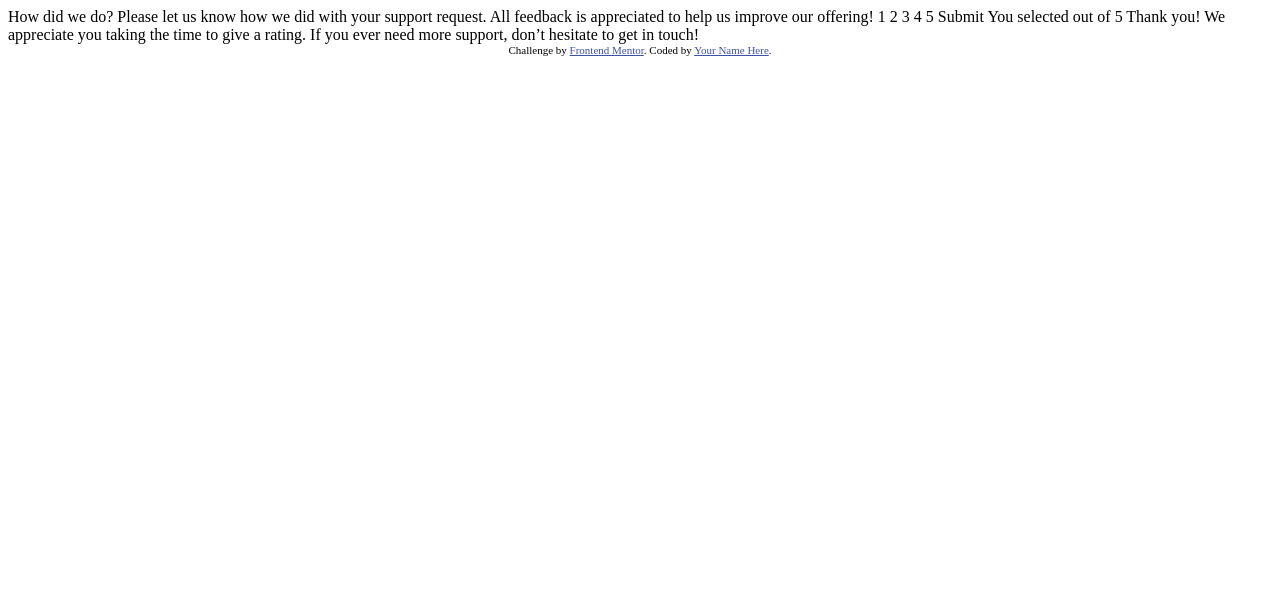
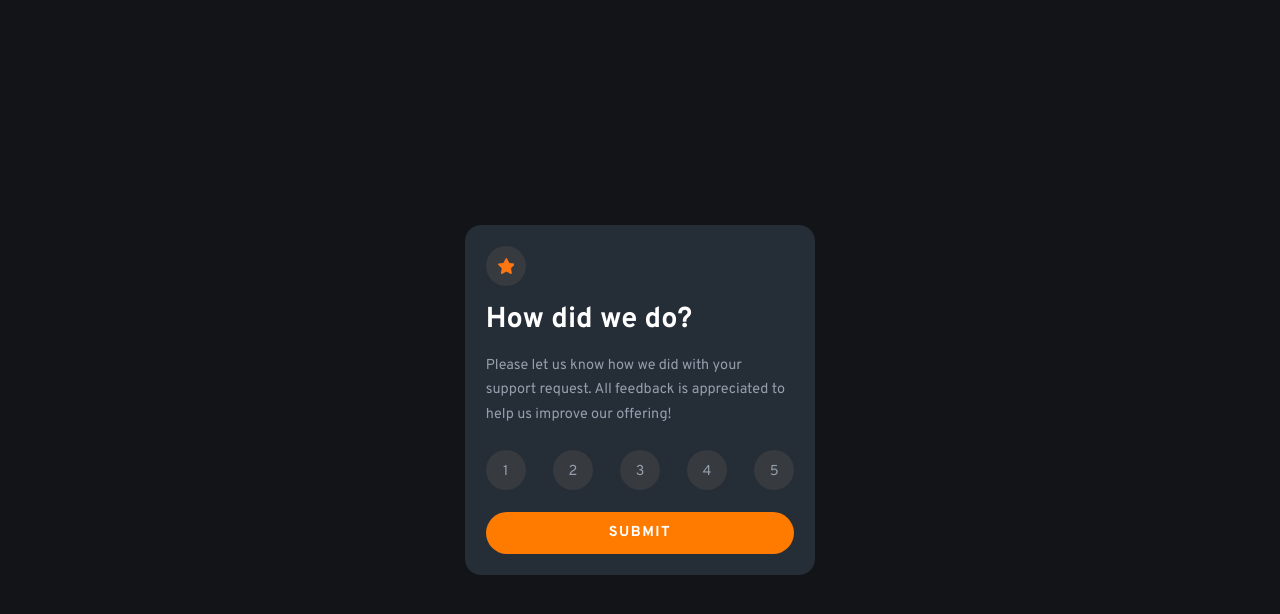
Before and after one commit to alaykabir/interactive-rating-component, a plain HTML site: page index.html in a window 1280 px wide. Drawn offline with Linux system fonts and the light colour scheme.

Commit message:
Finished

```diff
--- a/index.html
+++ b/index.html
@@ -1,49 +1,71 @@
 <!DOCTYPE html>
 <html lang="en">
+
 <head>
   <meta charset="UTF-8">
-  <meta name="viewport" content="width=device-width, initial-scale=1.0"> <!-- displays site properly based on user's device -->
+  <meta name="viewport" content="width=device-width, initial-scale=1.0">
+  <!-- displays site properly based on user's device -->
 
   <link rel="icon" type="image/png" sizes="32x32" href="./images/favicon-32x32.png">
 
+  <!-- Google Fonts -->
+  <link rel="preconnect" href="https://fonts.googleapis.com">
+  <link rel="preconnect" href="https://fonts.gstatic.com" crossorigin>
+  <link href="https://fonts.googleapis.com/css2?family=Overpass:wght@400;700&display=swap" rel="stylesheet">
+
   <title>Frontend Mentor | Interactive rating component</title>
+  <link rel="stylesheet" href="style.css" class="src">
+</head>
 
-  <!-- Feel free to remove these styles or customise in your own stylesheet 👍 -->
-  <style>
-    .attribution { font-size: 11px; text-align: center; }
-    .attribution a { color: hsl(228, 45%, 44%); }
-  </style>
-</head>
 <body>
 
   <!-- Rating state start -->
 
-  How did we do?
-
-  Please let us know how we did with your support request. All feedback is appreciated
-  to help us improve our offering!
-
-  1 2 3 4 5
-
-  Submit
+  <div class="container flex-group">
+    <div class="container-content flex-group">
+      <div class="container-icon">
+        <div class="icon"></div>
+      </div>
+      <h1 class="container-heading">How did we do?</h1>
+      <p class="container-info">
+        Please let us know how we did with your support request. All feedback is appreciated
+        to help us improve our offering!
+      </p>
+      <div class="container-rating flex-group">
+        <button class="rating-number">1</button>
+        <button class="rating-number">2</button>
+        <button class="rating-number">3</button>
+        <button class="rating-number">4</button>
+        <button class="rating-number">5</button>
+      </div>
+      <button class="button" id="submit">
+        Submit
+      </button>
+    </div>
+  </div>
 
   <!-- Rating state end -->
 
   <!-- Thank you state start -->
+  <div class="result-container flex-group hidden">
+    <div class="result-container-content flex-group">
+      <div class="result-icon"></div>
+      <div class="result-number">You selected
+        <span id="rate"></span> out of 5
+      </div>
+      <h1 class="result-container-heading">Thank you!</h1>
+      <p class="result-container-info">
+        We appreciate you taking the time to give a rating. If you ever need more support,
+        don’t hesitate to get in touch!
+      </p>
 
-  You selected <!-- Add rating here --> out of 5
+    </div>
+  </div>
+  <!--Thank you state end -->
 
-  Thank you!
+  <script src="script.js"></script>
 
-  We appreciate you taking the time to give a rating. If you ever need more support,
-  don’t hesitate to get in touch!
-
-  <!-- Thank you state end -->
-
-
-  <div class="attribution">
-    Challenge by <a href="https://www.frontendmentor.io?ref=challenge" target="_blank">Frontend Mentor</a>.
-    Coded by <a href="#">Your Name Here</a>.
   </div>
 </body>
+
 </html>
--- /dev/null
+++ b/script.js
@@ -0,0 +1,21 @@
+const submit_button = document.getElementById("submit");
+const rating_card = document.querySelector(".container");
+const thanks_card = document.querySelector(".result-container");
+const rating_numbers = document.querySelectorAll(".rating-number");
+const result = document.getElementById("rate");
+
+
+let click = false;
+rating_numbers.forEach((number) => {
+  number.addEventListener("click" , () =>{
+    result.innerHTML = number.innerHTML;
+    click = true;
+  })
+})
+
+submit_button.addEventListener("click", () => {
+  if(click){
+    thanks_card.classList.remove("hidden");
+    rating_card.classList.add("hidden");
+  }
+});
--- /dev/null
+++ b/style.css
@@ -0,0 +1,264 @@
+:root {
+  --clr-primary: hsl(29, 100%, 50%);
+
+  --clr-neutral-white: white;
+  --clr-neutral-grey: hsl(217, 12%, 63%);
+  --clr-neutral-number: hsl(218, 7%, 23%);
+  --clr-neutral-mg: hsl(216, 12%, 54%);
+  --clr-neutral-db: hsl(213, 19%, 18%);
+  --clr-neutral-vdb: hsl(216, 12%, 8%);
+
+  --ff-overpass: 'Overpass', sans-serif;
+
+  --fw-regular: 400;
+  --fw-bold: 700;
+}
+
+/*
+  1. Use a more-intuitive box-sizing model.
+*/
+*,
+*::before,
+*::after {
+  box-sizing: border-box;
+}
+
+/*
+  2. Remove default margin
+*/
+* {
+  margin: 0;
+}
+
+/*
+  3. Allow percentage-based heights in the application
+*/
+html,
+body {
+  height: 100%;
+  display: flex;
+  justify-content: center;
+  align-items: center;
+}
+
+/*
+  Typographic tweaks!
+  4. Add accessible line-height
+  5. Improve text rendering
+*/
+body {
+  line-height: 1.7;
+  -webkit-font-smoothing: antialiased;
+}
+
+/*
+  6. Improve media defaults
+*/
+img,
+picture,
+video,
+canvas,
+svg {
+  display: block;
+  max-width: 100%;
+}
+
+/*
+  7. Remove built-in form typography styles
+*/
+input,
+button,
+textarea,
+select {
+  font: inherit;
+}
+
+/*
+  8. Avoid text overflows
+*/
+p,
+h1,
+h2,
+h3,
+h4,
+h5,
+h6 {
+  overflow-wrap: break-word;
+}
+
+h1,
+h2,
+h3 {
+  line-height: 0.8;
+}
+
+/* general styling */
+
+body {
+  font-family: var(--ff-overpass);
+  font-weight: var(--fw-regular);
+  font-size: 0.9rem;
+  background-color: var(--clr-neutral-vdb);
+  color: var(--clr-neutral-white);
+
+  /* for this project */
+  margin: 2rem;
+  max-height: 350px;
+  max-width: 350px;
+}
+
+/* utilities */
+.flex-group {
+  display: flex;
+  gap: 1rem;
+  flex-wrap: wrap;
+}
+
+.hidden {
+  display: none;
+}
+
+.container {
+  --content-padding: 1.3rem;
+  --content-spacing: 1.5rem;
+
+  background-color: var(--clr-neutral-db);
+  border-radius: 1rem;
+  overflow: hidden;
+  /* display: none; */
+}
+
+.container-icon {
+  display: flex;
+  justify-content: center;
+  align-items: center;
+
+  height: 40px;
+  width: 40px;
+  background-color: var(--clr-neutral-number);
+  border-radius: 50%;
+
+  overflow: hidden;
+}
+
+.icon {
+  height: 16px;
+  width: 16px;
+  background-image: url(images/icon-star.svg);
+}
+
+.container-content {
+  flex-direction: column;
+  gap: 1.4rem;
+  padding: var(--content-padding);
+}
+
+.container-info {
+  color: var(--clr-neutral-grey);
+}
+
+.container-rating {
+  justify-content: space-between;
+}
+
+.rating-number {
+  display: flex;
+  justify-content: center;
+  align-items: center;
+
+  height: 2.5rem;
+  width: 2.5rem;
+  padding: 0.25rem 0 0 0;
+  border: 0;
+  background-color: var(--clr-neutral-number);
+  color: var(--clr-neutral-grey);
+  border-radius: 50%;
+  transition: 0.3s;
+  overflow: hidden;
+  outline: none;
+}
+
+.rating-number:hover {
+  cursor: pointer;
+  background-color: var(--clr-neutral-grey);
+  color: var(--clr-neutral-white);
+}
+
+.rating-number:focus {
+  cursor: pointer;
+  background-color: var(--clr-primary);
+  color: var(--clr-neutral-white);
+}
+
+.button {
+  display: inline-flex;
+  justify-content: center;
+  align-items: center;
+  gap: 0.75rem;
+
+  cursor: pointer;
+  text-decoration: none;
+  text-transform: uppercase;
+  letter-spacing: 1.5px;
+  font-weight: var(--fw-bold);
+  background-color: var(--clr-primary);
+  color: var(--clr-neutral-white);
+  border: none;
+  border-radius: 35px;
+  padding: 0.6em 1.5em;
+  transition: 0.3s;
+  outline: none;
+}
+
+.button:hover {
+  background-color: var(--clr-neutral-white);
+  color: var(--clr-primary);
+}
+
+.result-container {
+  --content-padding: 1.5rem;
+  --content-spacing: 1.5rem;
+
+  background-color: var(--clr-neutral-db);
+  border-radius: 1rem;
+  overflow: hidden;
+}
+
+.result-container-content {
+  flex-direction: column;
+  gap: 1.5rem;
+  align-items: center;
+
+  padding: var(--content-padding);
+}
+
+.result-icon {
+  height: 108px;
+  width: 162px;
+  background-image: url(images/illustration-thank-you.svg);
+}
+
+.result-number {
+  display: flex;
+  justify-content: center;
+  align-items: center;
+  flex-wrap: wrap;
+
+  padding: 0.25rem 1.25rem;
+  border-radius: 1.5rem;
+  background-color: var(--clr-neutral-number);
+  color: var(--clr-primary);
+}
+
+span {
+  padding: 0 3px;
+}
+
+.result-container-heading {
+  font-size: 1.7rem;
+}
+
+.result-container-info {
+  text-align: center;
+  color: var(--clr-neutral-grey);
+}
```
Also changed, not shown: 3 other files.
